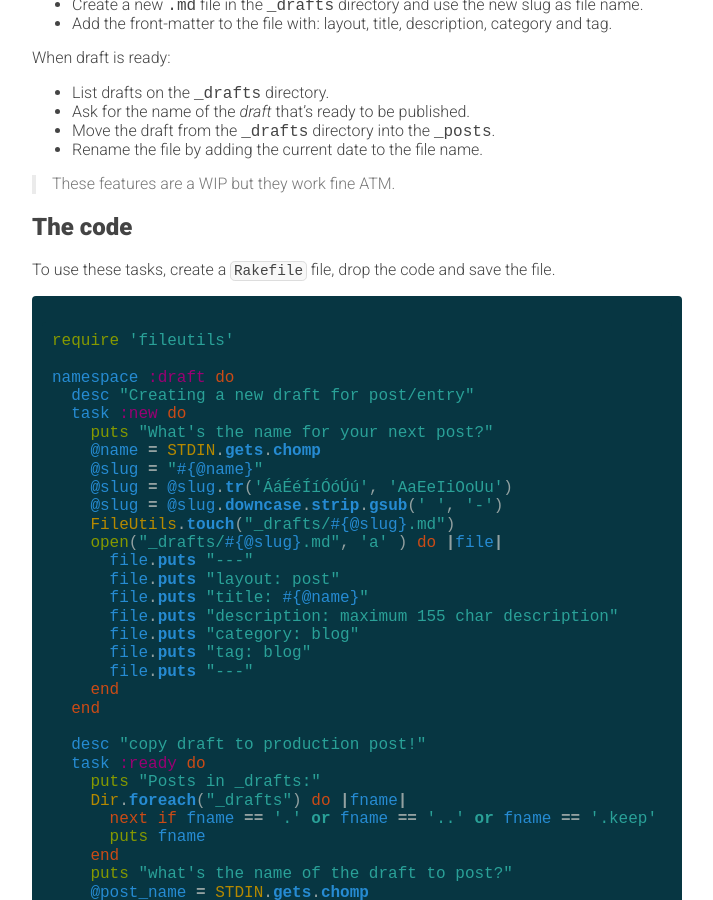
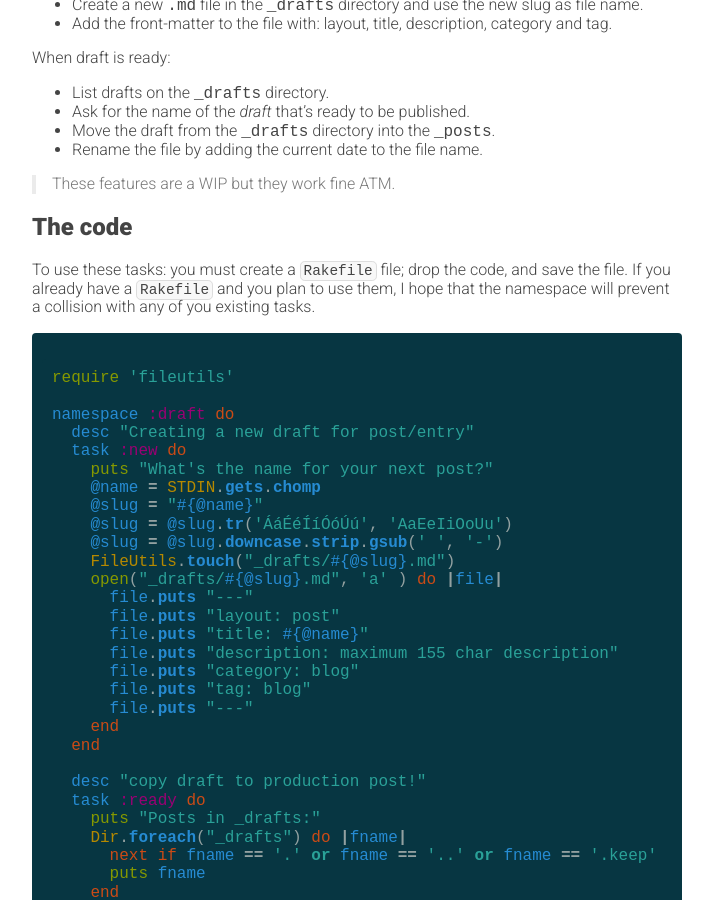
Before and after one commit to albertogg/albertogg.github.com, a Jekyll site: the page built from _posts/2014-03-23-rake-tasks-and-jekyll-posts.md, in a window 1280 px wide and 900 px high, scrolled down 817 px. Shown: the whole window, without its empty margins (283-996 px from the left). Built offline with Jekyll 4.4.1, drawn with Linux system fonts in a browser that asks for light colours; nearby versions of some CDN libraries; library files that are not in the unit come from our copies; Markdown is read by kramdown in place of the engine named in the settings; comment, search, counter and statistics services are not loaded.

Commit message:
Update again

````diff
--- a/_posts/2014-03-23-rake-tasks-and-jekyll-posts.md
+++ b/_posts/2014-03-23-rake-tasks-and-jekyll-posts.md
@@ -40,7 +40,7 @@ When draft is ready:
 
 ## The code
 
-To use these tasks, create a `Rakefile` file, drop the code and save the file.
+To use these tasks: you must create a `Rakefile` file; drop the code, and save the file. If you already have a `Rakefile` and you plan to use them, I hope that the namespace will prevent a collision with any of you existing tasks.
 
 ```ruby
 require 'fileutils'
````
